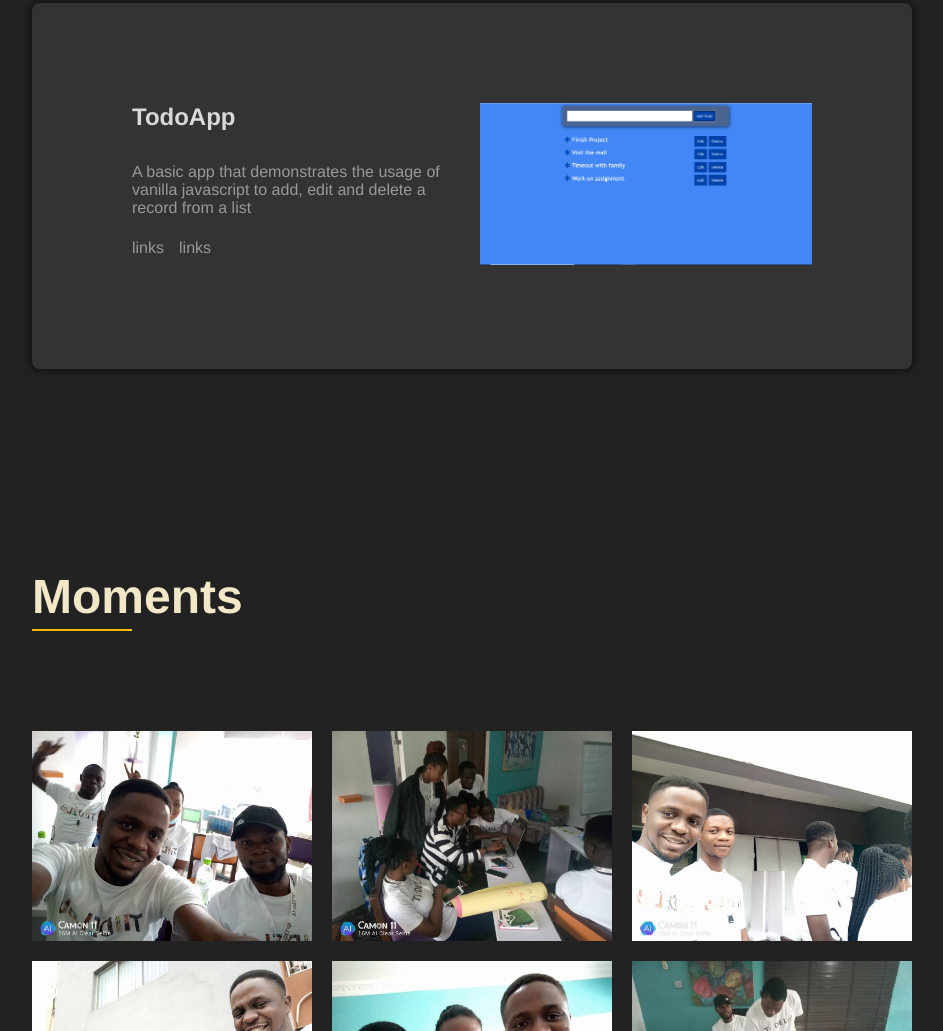
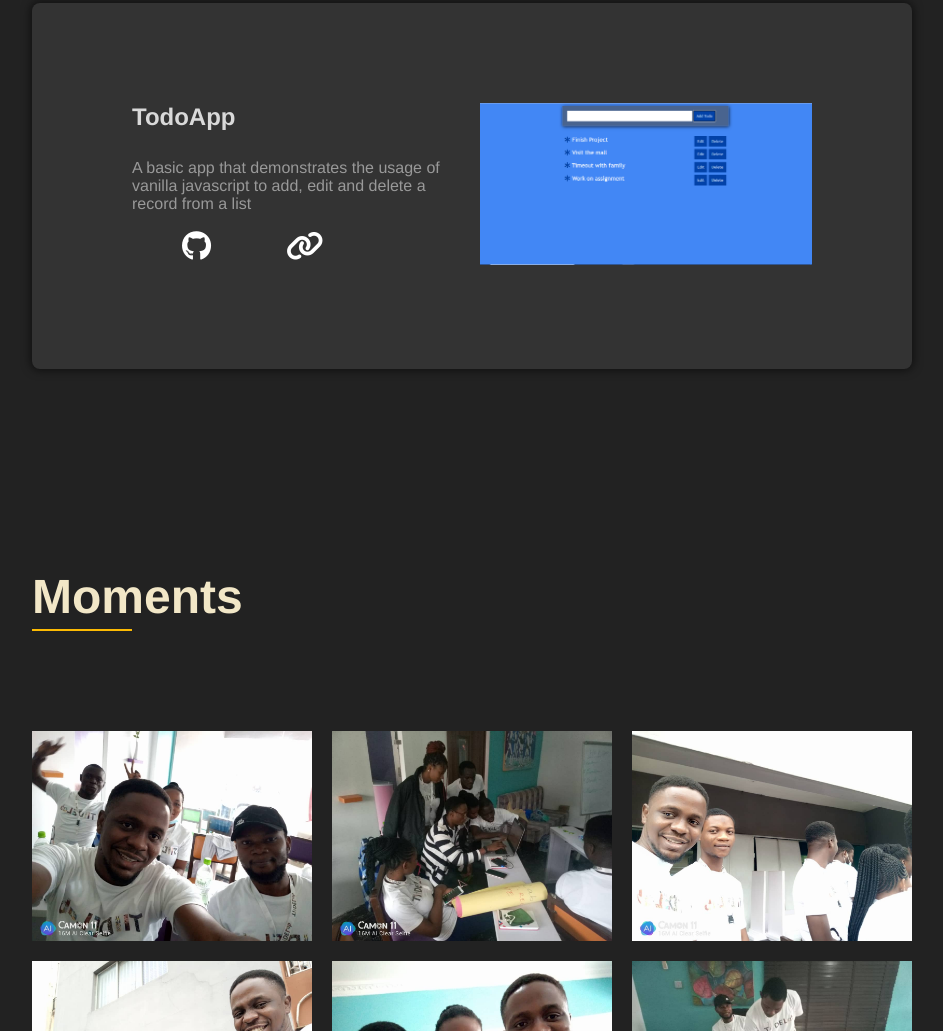
Before and after one commit to bankymono/banky-portfolio-site, a plain HTML site: page index.html in a window 1280 px wide. Shown: the part 1494-2525 px from the top of the page, without its empty margins (168-1111 px from the left). Drawn offline with nearby package versions, Linux system fonts and the light colour scheme.

Commit message:
changes to the projects links

```diff
--- a/index.html
+++ b/index.html
@@ -114,8 +114,8 @@
                             <h3 class="project-title">TodoApp</h3>
                             <div class="project-description">A basic app that demonstrates the usage of vanilla javascript to add, edit and delete a record from a list</div>
                             <div class="project-links">
-                                <p class="project-link">links</p>
-                                <p class="project-link">links</p>
+                                <p class="project-link"><a target="_blank" href="https://github.com/bankymono/TodoApp"><i class="fab fa-github"></i></a></p>
+                                <p class="project-link"><a target="_blank" href="https://bankymono.netlify.app"><i class="fas fa-link"></i></a></p>
                             </div>
                         </div>
                         <div class="project-img-container">
--- a/styles/style.css
+++ b/styles/style.css
@@ -34,13 +34,13 @@ body{
     transform: rotateZ(-90deg);
 }
 
-.fab{
+#social-links .fab{
     color: #fcba03;
     font-size: 30px;
     transform: rotateZ(90deg);
 }
 
-.fa-linkedin,.fa-github{
+#social-links .fa-linkedin,.fa-github{
    margin: 0 10px 0 50px;
 }
 
@@ -530,6 +530,20 @@ h2{
     flex-direction: row;
 }
 
+.project-links .fab{
+    color: white;
+    font-size: 30px;
+}
+
+.project-links .fas{
+    color: white;
+    font-size: 30px;
+}
+
+.project-links .fa-link,.fa-github{
+   margin: 0 10px 0 50px;
+}
+
 .project-link{
     margin-right: 15px;
 }
```
